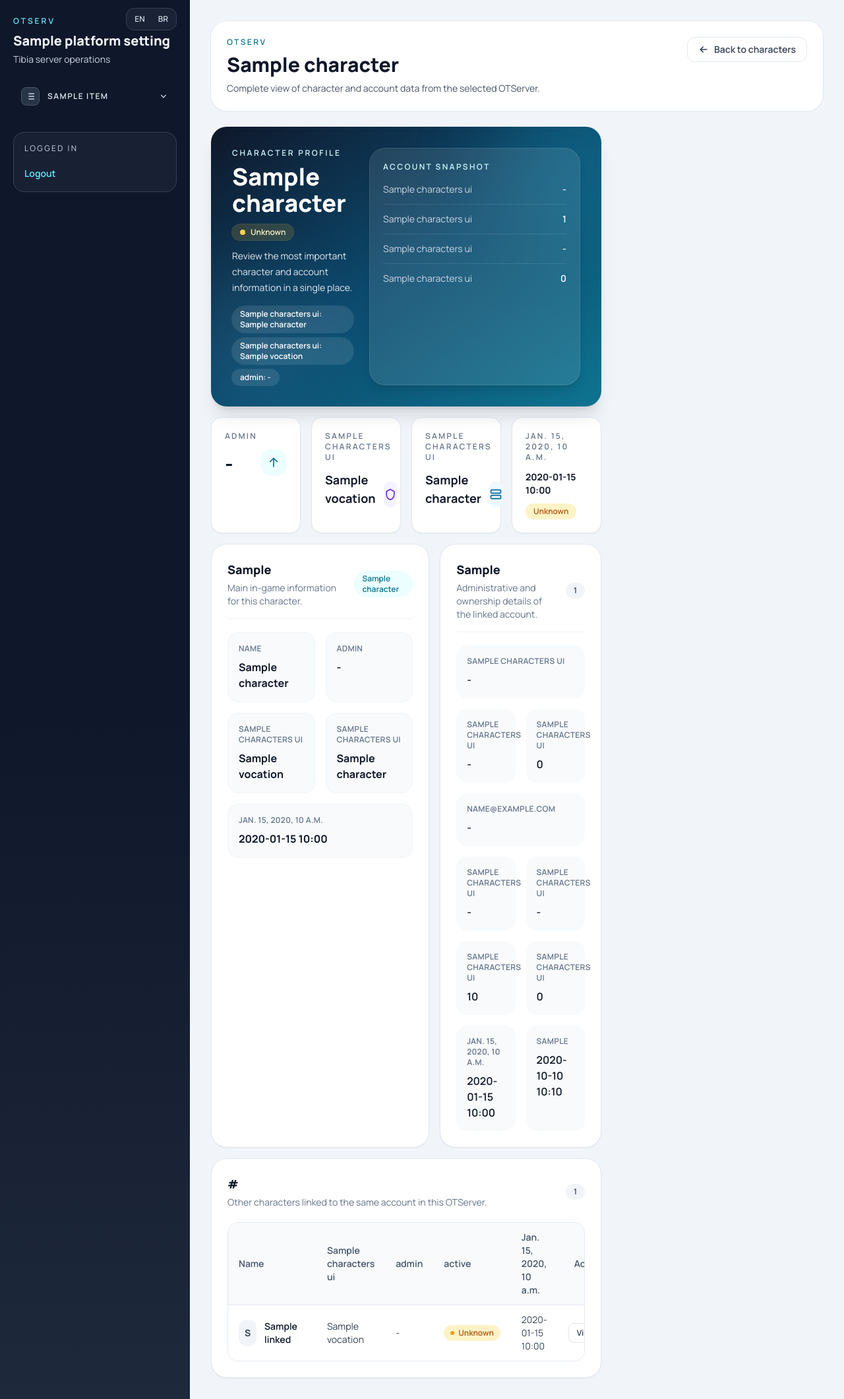
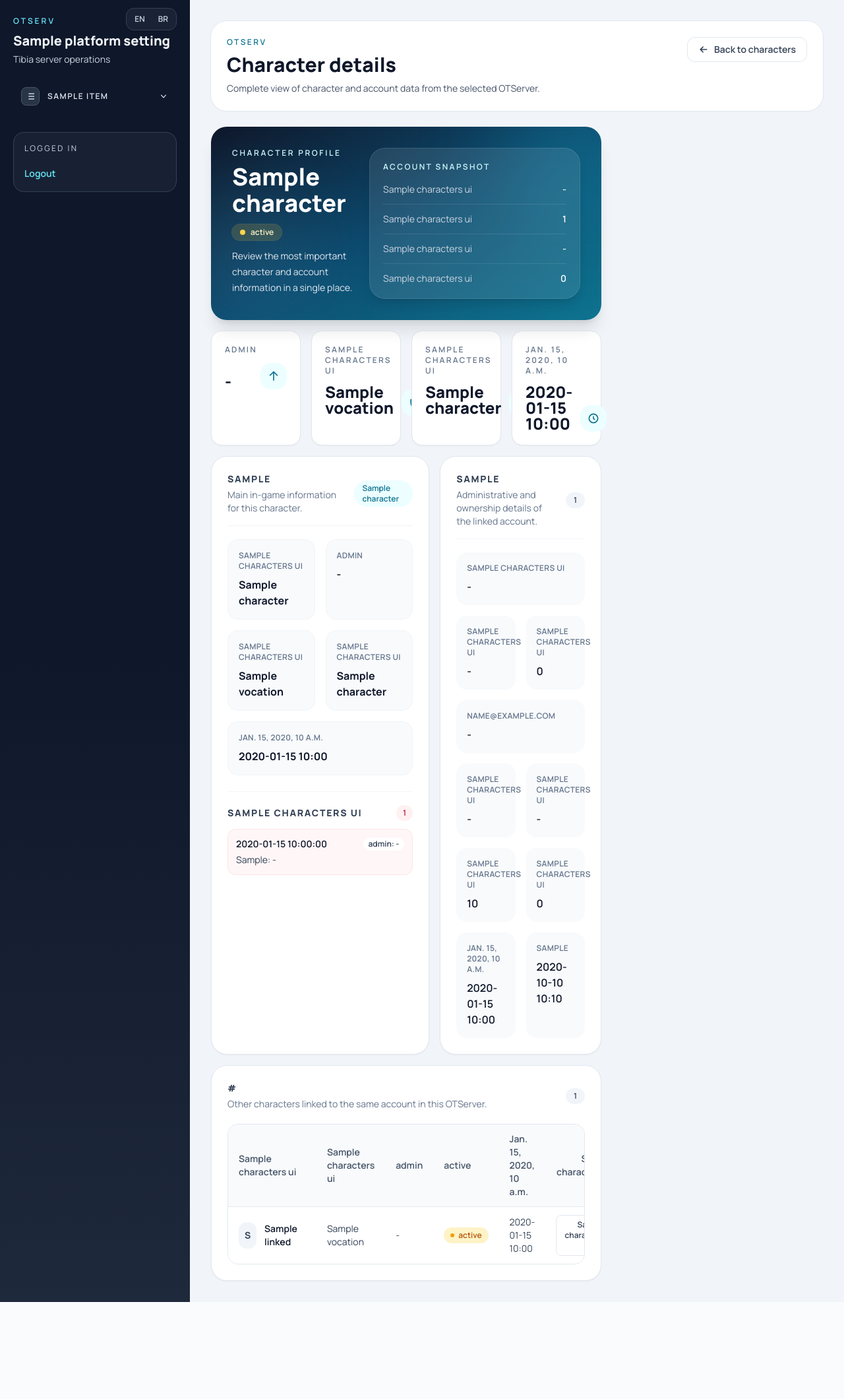
Before and after one commit to FelipeArruda/otserver-tibia-site, a Django app: template templates/accounts/character_detail.html in a window 1280 px wide. Shown: the whole page at 66% size. After the commit the page ends 1973 px from the top, so only its background shows below. Run offline with Django 5.2, Linux system fonts and the light colour scheme; the template is opened without the code that fills it: most values are stand-ins (such as "Sample title", 1, 10 or a date in 2020); some libraries are stand-ins or nearby versions.

Commit message:
feat: enhance character detail UI and recent deaths

```diff
--- a/templates/accounts/character_detail.html
+++ b/templates/accounts/character_detail.html
@@ -1,10 +1,10 @@
 {% extends "accounts/dashboard_base.html" %}
 {% load i18n %}
 
-{% block page_title %}{% trans "Character details" %}{% endblock %}
+{% block page_title %}{{ characters_ui.page_title|default:_("Character details") }}{% endblock %}
 {% block page_kicker %}OTSERV{% endblock %}
-{% block page_heading %}{% if character.name %}{{ character.name }}{% else %}{% trans "Character details" %}{% endif %}{% endblock %}
-{% block page_description %}{{ detail_description|default:_("Complete view of character and account data from the selected OTServer.") }}{% endblock %}
+{% block page_heading %}{{ characters_ui.page_title|default:_("Character details") }}{% endblock %}
+{% block page_description %}{{ characters_ui.page_description|default:_("Complete view of character and account data from the selected OTServer.") }}{% endblock %}
 
 {% block page_actions %}
   <a href="{% url 'accounts:characters' %}" class="inline-flex items-center gap-2 rounded-xl border border-slate-200 bg-white px-4 py-2 text-sm font-semibold text-slate-700 transition hover:-translate-y-0.5 hover:bg-slate-50">
@@ -35,34 +35,23 @@
                 {% if character.is_online is True %}
                   <span class="inline-flex items-center gap-2 rounded-full bg-emerald-400/15 px-3 py-1 text-xs font-semibold text-emerald-100 ring-1 ring-emerald-300/20">
                     <span class="h-2 w-2 rounded-full bg-emerald-300"></span>
-                    {% trans "Online" %}
+                    {{ characters_ui.status_online }}
                   </span>
                 {% elif character.is_online is False %}
                   <span class="inline-flex items-center gap-2 rounded-full bg-white/10 px-3 py-1 text-xs font-semibold text-slate-100 ring-1 ring-white/10">
                     <span class="h-2 w-2 rounded-full bg-slate-300"></span>
-                    {% trans "Offline" %}
+                    {{ characters_ui.status_offline }}
                   </span>
                 {% else %}
                   <span class="inline-flex items-center gap-2 rounded-full bg-amber-400/15 px-3 py-1 text-xs font-semibold text-amber-100 ring-1 ring-amber-300/20">
                     <span class="h-2 w-2 rounded-full bg-amber-300"></span>
-                    {% trans "Unknown" %}
+                    {{ characters_ui.status_unknown }}
                   </span>
                 {% endif %}
               </div>
 
               <p class="mt-3 max-w-2xl text-sm leading-6 text-slate-200">{{ characters_ui.profile_description|default:_("Review the most important character and account information in a single place.") }}</p>
 
-              <div class="mt-4 flex flex-wrap gap-2">
-                <span class="inline-flex items-center rounded-full bg-white/10 px-3 py-1 text-xs font-semibold text-white ring-1 ring-white/10">
-                  {{ characters_ui.server_label }}: {{ character.otserver_name|default:"-" }}
-                </span>
-                <span class="inline-flex items-center rounded-full bg-white/10 px-3 py-1 text-xs font-semibold text-white ring-1 ring-white/10">
-                  {{ characters_ui.vocation_label }}: {{ character.vocation|default:"-" }}
-                </span>
-                <span class="inline-flex items-center rounded-full bg-white/10 px-3 py-1 text-xs font-semibold text-white ring-1 ring-white/10">
-                  {{ characters_ui.level_label }}: {{ character.level|default:"-" }}
-                </span>
-              </div>
           </div>
         </div>
 
@@ -95,8 +84,8 @@
       <article class="rounded-2xl border border-slate-200 bg-white p-5 shadow-sm transition hover:-translate-y-0.5 hover:shadow-md">
         <p class="text-xs font-semibold uppercase tracking-[0.18em] text-slate-500">{{ characters_ui.level_label }}</p>
         <div class="mt-3 flex items-end justify-between gap-3">
-          <p class="text-3xl font-black tracking-tight text-slate-900">{{ character.level|default:"-" }}</p>
-          <span class="inline-flex h-10 w-10 items-center justify-center rounded-2xl bg-cyan-50 text-cyan-700">
+          <p class="text-2xl font-extrabold leading-none text-slate-900">{{ character.level|default:"-" }}</p>
+          <span class="inline-flex h-10 w-10 shrink-0 items-center justify-center rounded-2xl bg-cyan-50 text-cyan-700">
             <svg class="h-5 w-5" viewBox="0 0 24 24" fill="none" stroke="currentColor" stroke-width="2">
               <path d="M12 4v16"></path>
               <path d="M5 11l7-7 7 7"></path>
@@ -108,8 +97,8 @@
       <article class="rounded-2xl border border-slate-200 bg-white p-5 shadow-sm transition hover:-translate-y-0.5 hover:shadow-md">
         <p class="text-xs font-semibold uppercase tracking-[0.18em] text-slate-500">{{ characters_ui.vocation_label }}</p>
         <div class="mt-3 flex items-end justify-between gap-3">
-          <p class="text-lg font-bold text-slate-900">{{ character.vocation|default:"-" }}</p>
-          <span class="inline-flex h-10 w-10 items-center justify-center rounded-2xl bg-violet-50 text-violet-700">
+          <p class="text-2xl font-extrabold leading-none text-slate-900">{{ character.vocation|default:"-" }}</p>
+          <span class="inline-flex h-10 w-10 shrink-0 items-center justify-center rounded-2xl bg-cyan-50 text-cyan-700">
             <svg class="h-5 w-5" viewBox="0 0 24 24" fill="none" stroke="currentColor" stroke-width="2">
               <path d="M12 3l7 4v5c0 5-3 8.5-7 10-4-1.5-7-5-7-10V7l7-4z"></path>
             </svg>
@@ -120,8 +109,8 @@
       <article class="rounded-2xl border border-slate-200 bg-white p-5 shadow-sm transition hover:-translate-y-0.5 hover:shadow-md">
         <p class="text-xs font-semibold uppercase tracking-[0.18em] text-slate-500">{{ characters_ui.server_label }}</p>
         <div class="mt-3 flex items-end justify-between gap-3">
-          <p class="text-lg font-bold text-slate-900">{{ character.otserver_name|default:"-" }}</p>
-          <span class="inline-flex h-10 w-10 items-center justify-center rounded-2xl bg-sky-50 text-sky-700">
+          <p class="text-2xl font-extrabold leading-none text-slate-900">{{ character.otserver_name|default:"-" }}</p>
+          <span class="inline-flex h-10 w-10 shrink-0 items-center justify-center rounded-2xl bg-cyan-50 text-cyan-700">
             <svg class="h-5 w-5" viewBox="0 0 24 24" fill="none" stroke="currentColor" stroke-width="2">
               <rect x="3" y="4" width="18" height="6" rx="2"></rect>
               <rect x="3" y="14" width="18" height="6" rx="2"></rect>
@@ -132,23 +121,20 @@
 
       <article class="rounded-2xl border border-slate-200 bg-white p-5 shadow-sm transition hover:-translate-y-0.5 hover:shadow-md">
         <p class="text-xs font-semibold uppercase tracking-[0.18em] text-slate-500">{{ characters_ui.updated_label }}</p>
-        <div class="mt-3">
-          <p class="text-sm font-bold text-slate-900">
+        <div class="mt-3 flex items-end justify-between gap-3">
+          <p class="text-2xl font-extrabold leading-none text-slate-900">
             {% if character.updated_at %}
               {{ character.updated_at|date:"Y-m-d H:i" }}
             {% else %}
               -
             {% endif %}
           </p>
-          <div class="mt-2">
-            {% if character.is_online is True %}
-              <span class="inline-flex rounded-full bg-emerald-100 px-3 py-1 text-xs font-semibold text-emerald-700">{% trans "Online" %}</span>
-            {% elif character.is_online is False %}
-              <span class="inline-flex rounded-full bg-slate-200 px-3 py-1 text-xs font-semibold text-slate-700">{% trans "Offline" %}</span>
-            {% else %}
-              <span class="inline-flex rounded-full bg-amber-100 px-3 py-1 text-xs font-semibold text-amber-700">{% trans "Unknown" %}</span>
-            {% endif %}
-          </div>
+          <span class="inline-flex h-10 w-10 shrink-0 items-center justify-center rounded-2xl bg-cyan-50 text-cyan-700">
+            <svg class="h-5 w-5" viewBox="0 0 24 24" fill="none" stroke="currentColor" stroke-width="2">
+              <circle cx="12" cy="12" r="8"></circle>
+              <path d="M12 8v4l2.5 2.5"></path>
+            </svg>
+          </span>
         </div>
       </article>
     </section>
@@ -157,7 +143,7 @@
       <article class="rounded-3xl border border-slate-200 bg-white p-6 shadow-sm">
         <div class="flex items-center justify-between gap-3 border-b border-slate-100 pb-4">
           <div>
-            <h2 class="text-lg font-extrabold text-slate-900">{{ characters_ui.character_section }}</h2>
+            <h2 class="text-sm font-extrabold uppercase tracking-[0.12em] text-slate-700">{{ characters_ui.character_section }}</h2>
             <p class="mt-1 text-sm text-slate-500">{{ characters_ui.character_info_hint|default:_("Main in-game information for this character.") }}</p>
           </div>
           <span class="inline-flex rounded-full bg-cyan-50 px-3 py-1 text-xs font-semibold text-cyan-700">
@@ -167,7 +153,7 @@
 
         <dl class="mt-5 grid gap-4 sm:grid-cols-2">
           <div class="rounded-2xl border border-slate-100 bg-slate-50 p-4">
-            <dt class="text-xs font-semibold uppercase tracking-wide text-slate-500">{% trans "Name" %}</dt>
+            <dt class="text-xs font-semibold uppercase tracking-wide text-slate-500">{{ characters_ui.name_label }}</dt>
             <dd class="mt-2 text-base font-bold text-slate-900">{{ character.name|default:"-" }}</dd>
           </div>
 
@@ -197,12 +183,43 @@
             </dd>
           </div>
         </dl>
+
+        <section class="mt-6 border-t border-slate-100 pt-5">
+          <div class="flex items-center justify-between gap-2">
+            <h3 class="text-sm font-extrabold uppercase tracking-[0.12em] text-slate-700">{{ characters_ui.recent_deaths_title }}</h3>
+            <span class="inline-flex rounded-full bg-rose-50 px-2.5 py-1 text-xs font-semibold text-rose-700">{{ recent_deaths|length }}</span>
+          </div>
+
+          {% if recent_deaths %}
+            <div class="mt-3 space-y-2">
+              {% for death in recent_deaths %}
+                <article class="rounded-xl border border-rose-100 bg-rose-50/60 p-3">
+                  <div class="flex flex-wrap items-center justify-between gap-2">
+                    <p class="text-sm font-semibold text-slate-900">
+                      {% if death.occurred_at %}
+                        {{ death.occurred_at|date:"Y-m-d H:i:s" }}
+                      {% else %}
+                        -
+                      {% endif %}
+                    </p>
+                    <span class="inline-flex rounded-full bg-white px-2 py-0.5 text-xs font-semibold text-slate-700">
+                      {{ characters_ui.recent_deaths_level }}: {{ death.level|default:"-" }}
+                    </span>
+                  </div>
+                  <p class="mt-1 text-sm text-slate-700">{{ characters_ui.recent_deaths_killer }}: {{ death.killed_by|default:"-" }}</p>
+                </article>
+              {% endfor %}
+            </div>
+          {% else %}
+            <p class="mt-3 rounded-xl border border-dashed border-slate-300 bg-slate-50 p-3 text-sm text-slate-600">{{ characters_ui.recent_deaths_empty }}</p>
+          {% endif %}
+        </section>
       </article>
 
       <article class="rounded-3xl border border-slate-200 bg-white p-6 shadow-sm">
         <div class="flex items-center justify-between gap-3 border-b border-slate-100 pb-4">
           <div>
-            <h2 class="text-lg font-extrabold text-slate-900">{{ characters_ui.account_section }}</h2>
+            <h2 class="text-sm font-extrabold uppercase tracking-[0.12em] text-slate-700">{{ characters_ui.account_section }}</h2>
             <p class="mt-1 text-sm text-slate-500">{{ characters_ui.account_info_hint|default:_("Administrative and ownership details of the linked account.") }}</p>
           </div>
           <span class="inline-flex rounded-full bg-slate-100 px-3 py-1 text-xs font-semibold text-slate-700">
@@ -283,7 +300,7 @@
     <section class="rounded-3xl border border-slate-200 bg-white p-6 shadow-sm">
       <div class="flex flex-col gap-3 sm:flex-row sm:items-center sm:justify-between">
         <div>
-          <h2 class="text-lg font-extrabold text-slate-900">{{ characters_ui.linked_characters_section }}</h2>
+          <h2 class="text-sm font-extrabold uppercase tracking-[0.12em] text-slate-700">{{ characters_ui.linked_characters_section }}</h2>
           <p class="mt-1 text-sm text-slate-500">{{ characters_ui.linked_characters_hint|default:_("Other characters linked to the same account in this OTServer.") }}</p>
         </div>
         <span class="inline-flex w-fit rounded-full bg-slate-100 px-3 py-1 text-xs font-semibold text-slate-700">
@@ -296,12 +313,12 @@
           <table class="min-w-full divide-y divide-slate-200 text-sm">
             <thead class="bg-slate-50">
               <tr>
-                <th class="px-4 py-3 text-left font-semibold text-slate-600">{% trans "Name" %}</th>
+                <th class="px-4 py-3 text-left font-semibold text-slate-600">{{ characters_ui.name_label }}</th>
                 <th class="px-4 py-3 text-left font-semibold text-slate-600">{{ characters_ui.vocation_label }}</th>
                 <th class="px-4 py-3 text-left font-semibold text-slate-600">{{ characters_ui.level_label }}</th>
                 <th class="px-4 py-3 text-left font-semibold text-slate-600">{{ characters_ui.status_label }}</th>
                 <th class="px-4 py-3 text-left font-semibold text-slate-600">{{ characters_ui.updated_label }}</th>
-                <th class="px-4 py-3 text-right font-semibold text-slate-600">{% trans "Action" %}</th>
+                <th class="px-4 py-3 text-right font-semibold text-slate-600">{{ characters_ui.action_label }}</th>
               </tr>
             </thead>
             <tbody class="divide-y divide-slate-100 bg-white">
@@ -323,17 +340,17 @@
                     {% if linked.is_online is True %}
                       <span class="inline-flex items-center gap-1.5 rounded-full bg-emerald-100 px-2.5 py-1 text-xs font-semibold text-emerald-700">
                         <span class="h-1.5 w-1.5 rounded-full bg-emerald-500"></span>
-                        {% trans "Online" %}
+                        {{ characters_ui.status_online }}
                       </span>
                     {% elif linked.is_online is False %}
                       <span class="inline-flex items-center gap-1.5 rounded-full bg-slate-200 px-2.5 py-1 text-xs font-semibold text-slate-700">
                         <span class="h-1.5 w-1.5 rounded-full bg-slate-500"></span>
-                        {% trans "Offline" %}
+                        {{ characters_ui.status_offline }}
                       </span>
                     {% else %}
                       <span class="inline-flex items-center gap-1.5 rounded-full bg-amber-100 px-2.5 py-1 text-xs font-semibold text-amber-700">
                         <span class="h-1.5 w-1.5 rounded-full bg-amber-500"></span>
-                        {% trans "Unknown" %}
+                        {{ characters_ui.status_unknown }}
                       </span>
                     {% endif %}
                   </td>
@@ -346,7 +363,7 @@
                   </td>
                   <td class="px-4 py-3 text-right">
                     <a href="{% url 'accounts:character_detail' linked.otserver_pk linked.name %}" class="inline-flex rounded-lg border border-slate-200 px-3 py-1.5 text-xs font-semibold text-slate-700 transition hover:bg-slate-50">
-                      {% trans "View" %}
+                      {{ characters_ui.view_label }}
                     </a>
                   </td>
                 </tr>
@@ -370,11 +387,11 @@
                 </div>
 
                 {% if linked.is_online is True %}
-                  <span class="inline-flex rounded-full bg-emerald-100 px-2.5 py-1 text-xs font-semibold text-emerald-700">{% trans "Online" %}</span>
+                  <span class="inline-flex rounded-full bg-emerald-100 px-2.5 py-1 text-xs font-semibold text-emerald-700">{{ characters_ui.status_online }}</span>
                 {% elif linked.is_online is False %}
-                  <span class="inline-flex rounded-full bg-slate-200 px-2.5 py-1 text-xs font-semibold text-slate-700">{% trans "Offline" %}</span>
+                  <span class="inline-flex rounded-full bg-slate-200 px-2.5 py-1 text-xs font-semibold text-slate-700">{{ characters_ui.status_offline }}</span>
                 {% else %}
-                  <span class="inline-flex rounded-full bg-amber-100 px-2.5 py-1 text-xs font-semibold text-amber-700">{% trans "Unknown" %}</span>
+                  <span class="inline-flex rounded-full bg-amber-100 px-2.5 py-1 text-xs font-semibold text-amber-700">{{ characters_ui.status_unknown }}</span>
                 {% endif %}
               </div>
 
@@ -396,7 +413,7 @@
               </dl>
 
               <a href="{% url 'accounts:character_detail' linked.otserver_pk linked.name %}" class="mt-4 inline-flex rounded-lg border border-slate-200 px-3 py-2 text-xs font-semibold text-slate-700 transition hover:bg-slate-100">
-                {% trans "Open character" %}
+                {{ characters_ui.open_character_label }}
               </a>
             </article>
           {% endfor %}
@@ -410,8 +427,8 @@
 
   {% else %}
     <section class="rounded-3xl border border-slate-200 bg-white p-10 text-center shadow-sm">
-      <h3 class="text-lg font-bold text-slate-900">{% trans "Character not found." %}</h3>
-      <p class="mt-2 text-sm text-slate-600">{% trans "Try again from the character list." %}</p>
+      <h3 class="text-lg font-bold text-slate-900">{{ characters_ui.character_not_found_title|default:_("Character not found.") }}</h3>
+      <p class="mt-2 text-sm text-slate-600">{{ characters_ui.character_not_found_hint|default:_("Try again from the character list.") }}</p>
     </section>
   {% endif %}
 {% endblock %}
```
Also changed, not shown: accounts/services.py (+156 -0 lines), accounts/views.py (+49 -0 lines), tests/test_characters.py (+14 -3 lines).
